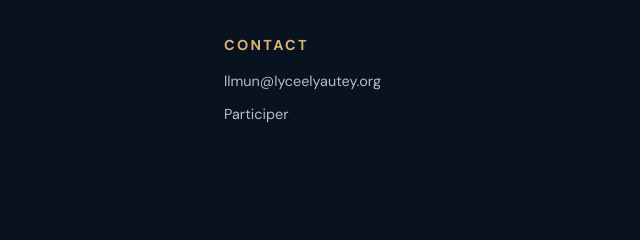
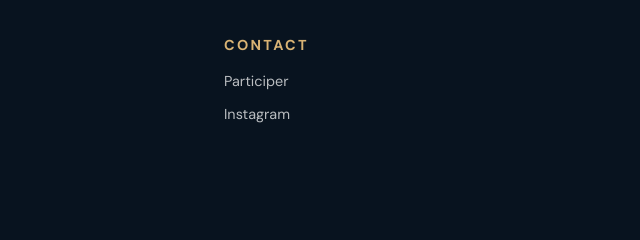
Before and after one commit to ocean-addict/LLMUN, a plain HTML site: page index.html in a window 1280 px wide. Shown: the part 3535-3775 px from the top of the page, 640-1280 px from the left. Drawn offline with nearby package versions, Linux system fonts and the light colour scheme; a web font is replaced by a local one.

Commit message:
Email Removed + social
Added Instagram link and removed email adress

```diff
--- a/index.html
+++ b/index.html
@@ -209,8 +209,8 @@
         <div>
           <h2>Contact</h2>
           <ul>
-            <li><a href="mailto:llmun@lyceelyautey.org">llmun@lyceelyautey.org</a></li>
             <li><a href="#inscription">Participer</a></li>
+            <li><a href="https://www.instagram.com/lyauteymun.maroc/" target="_blank" rel="noopener noreferrer">Instagram</a></li>
           </ul>
         </div>
       </div>
```
Also changed, not shown: pages/bureau/index.html (+1 -1 lines), pages/comites/index.html (+1 -1 lines), pages/projet/index.html (+1 -1 lines).
